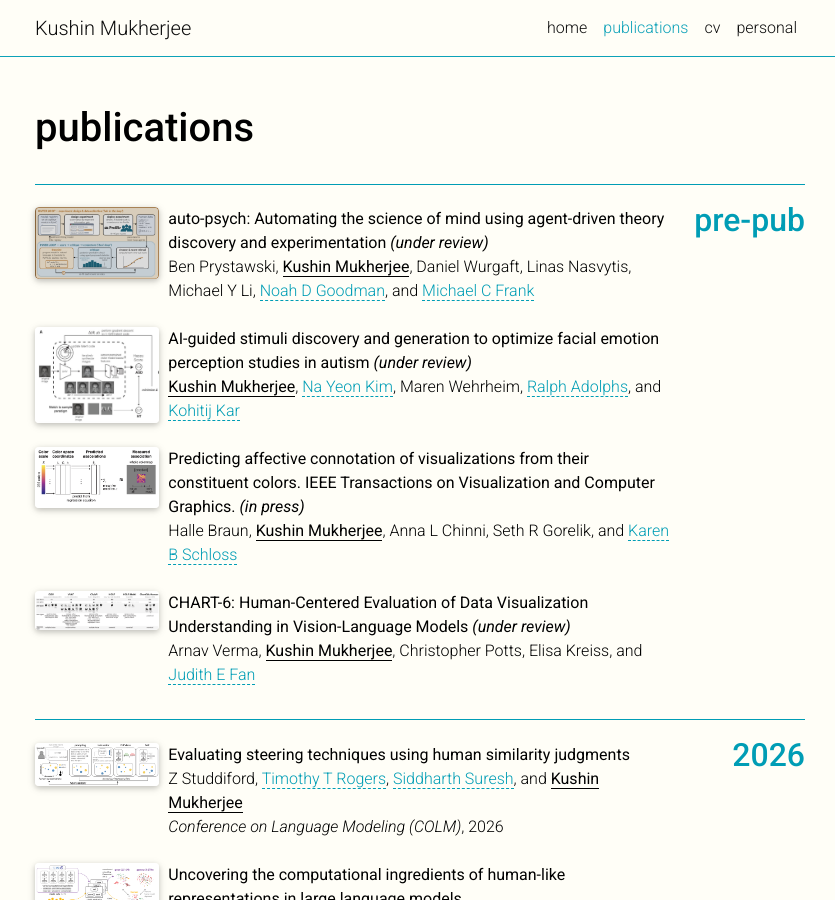
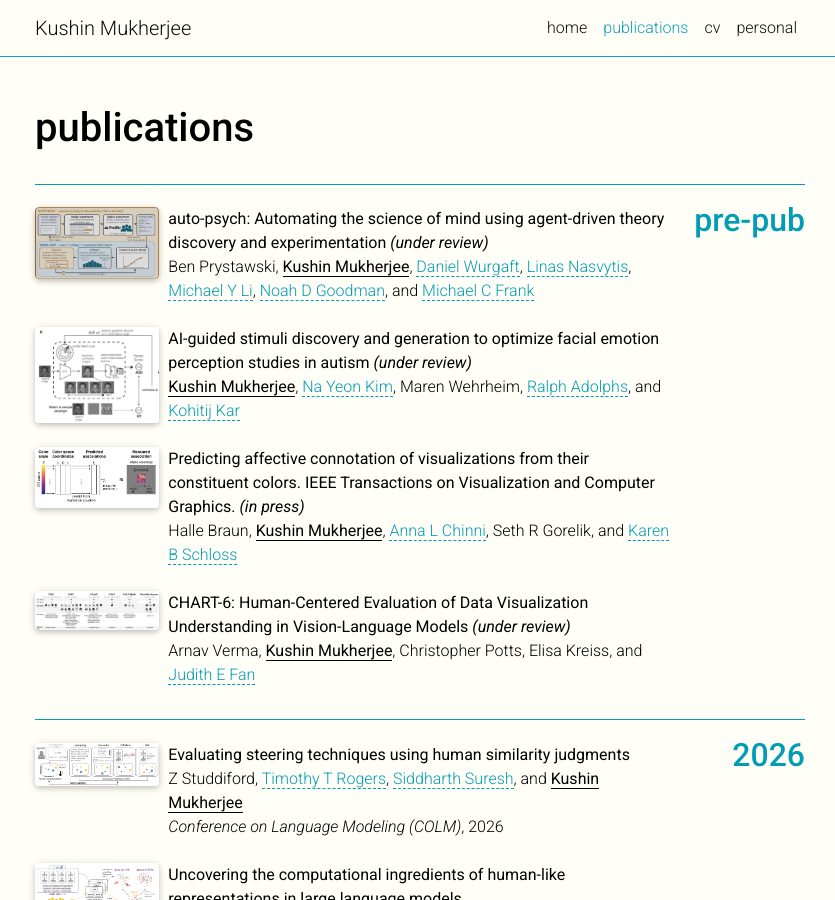
Before and after one commit to kushinm/kushinm.github.io, a Jekyll site: the page built from publications.md, in a window 1280 px wide and 900 px high. Shown: the whole window, without its empty margins (220-1055 px from the left). Built offline with Jekyll 4.4.1, drawn with Linux system fonts in a browser that asks for light colours; a style sheet for code colours, icons or effects is not loaded; part of the change alters nothing that is shown.

```diff
--- a/_data/coauthors.yml
+++ b/_data/coauthors.yml
@@ -82,7 +82,7 @@ Pystrawski:
   - firstname: Ben
     url: https://benprystawski.com/publications/
 
-Wugraft:
+Wurgaft:
   - firstname: Daniel
     url: https://scholar.google.com/citations?user=-x5aBUYAAAAJ&hl=en
 
@@ -93,3 +93,15 @@ Goodman:
 Frank:
   - firstname: Michael C
     url: https://langcog.stanford.edu/
+
+Nasvytis:
+  - firstname: Linas
+    url: https://linasnasvytis.com/
+
+Chinni:
+ - firstname: Anna L
+   url: https://vision.wisc.edu/staff/chinni-anna/
+
+Li:
+  - firstname: Michael Y
+    url: https://michaelyli.github.io/
```
